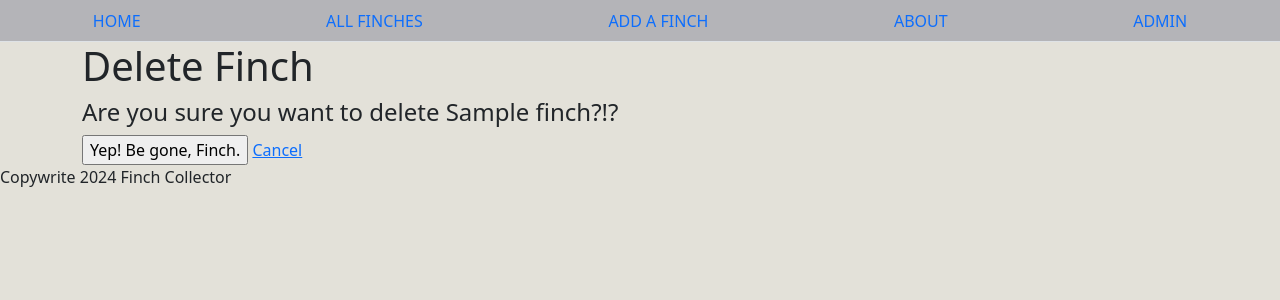
After one commit to pauljburgess/finchcollector, a Django app: page /finches/1/delete in a window 1280 px wide. The commit adds this page. Shown: the top 300 px of the page. Run offline with Django 5.2, Linux system fonts and the light colour scheme; tables that the repository leaves empty hold one stand-in row (values such as "Sample post").

Commit message:
Add Update and Delete functionality

```diff
--- a/main_app/templates/finches/detail.html
+++ b/main_app/templates/finches/detail.html
@@ -8,5 +8,10 @@
 <p>Size: {{ finch.size }}</p>
 <p>Range: {{ finch.range }}</p>
 
+<div>
+    <a href="{% url 'finches_update' finch.id %}">Edit</a>
+    <a href="{% url 'finches_delete' finch.id %}">Delete</a>
+</div>
+
 
 {% endblock%}
--- /dev/null
+++ b/main_app/templates/main_app/finch_confirm_delete.html
@@ -0,0 +1,13 @@
+{% extends 'base.html' %}
+{% block content %}
+
+<h1>Delete Finch</h1>
+
+<h4>Are you sure you want to delete {{ object.name }}?!?</h4>
+<form action="" method="POST">
+    {% csrf_token %}
+    <input type="submit" value="Yep! Be gone, Finch." id="btn">
+    <a href="/finches">Cancel</a>
+</form>
+
+{% endblock %}
--- a/main_app/templates/main_app/finch_form.html
+++ b/main_app/templates/main_app/finch_form.html
@@ -1,7 +1,11 @@
 {% extends 'base.html' %}
 {% block content %}
 
+{% if object %}
+<h1>Edit {{ object.name }} </h1>
+{% else %}
 <h1>Add a Finch</h1>
+{%endif %}
 
 <form action="" method="POST">
 
--- a/main_app/urls.py
+++ b/main_app/urls.py
@@ -7,4 +7,8 @@ urlpatterns = [
     path('finches/', views.finches_index, name='index'),
     path('finches/<int:finch_id>', views.finches_detail, name="detail"),
     path('finches/create/', views.FinchCreate.as_view(), name="finches_add"),
+    path('finches/<int:pk>/update', views.FinchUpdate.as_view(), name="finches_update"),
+    path('finches/<int:pk>/delete', views.FinchDelete.as_view(), name="finches_delete"),
+
+
 ]
--- a/main_app/views.py
+++ b/main_app/views.py
@@ -22,8 +22,15 @@ def finches_detail(request, finch_id):
         'finch' : finch
     })
 
-
 class FinchCreate(CreateView):
     model = Finch
     fields = '__all__'
     success_url = '/finches'
+
+class FinchUpdate(UpdateView):
+    model = Finch
+    fields = ['subtype' , 'description', 'size', 'range']
+
+class FinchDelete(DeleteView):
+    model = Finch
+    success_url = '/finches'
```
